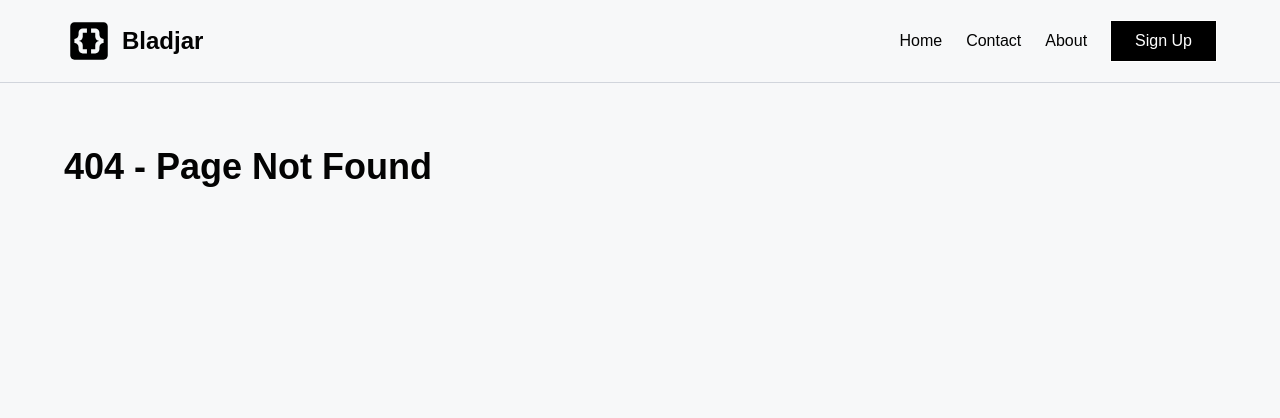
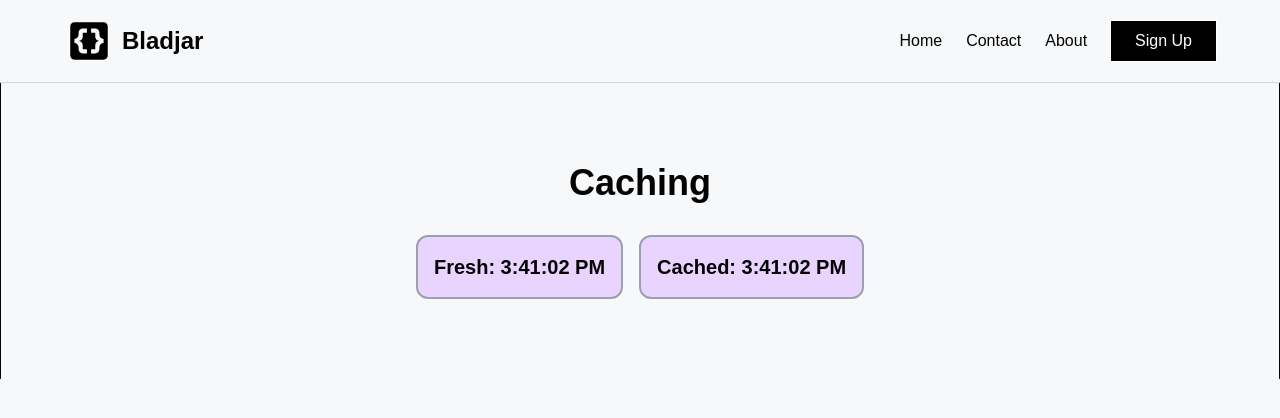
Before and after one commit to sundeeseeyou/lessons, a Next.js app in the folder next-lesson/: page /10-caching in a window 1280 px wide. Before the commit this address had no page. Shown: the top 418 px of the page. Built offline with nearby package versions, Linux system fonts and the light colour scheme.

Commit message:
effort doing next-010 point 1-3

```diff
--- /dev/null
+++ b/next-lesson/src/app/10-caching/CachedClock.tsx
@@ -0,0 +1,12 @@
+import { cacheLife } from "next/cache";
+
+export default async function CachedClock() {
+  "use cache";
+  cacheLife("minutes");
+  const time = new Date().toLocaleTimeString();
+  return (
+    <div className="flex flex-col p-4 bg-purple-200 border-2 border-gray-400 rounded-xl">
+      <p className="text-xl font-bold">Cached: {time} </p>
+    </div>
+  );
+}
--- /dev/null
+++ b/next-lesson/src/app/10-caching/FreshClock.tsx
@@ -0,0 +1,11 @@
+import { connection } from "next/server";
+
+export default async function FreshClock() {
+  await connection();
+  const time = new Date().toLocaleTimeString();
+  return (
+    <div className="flex flex-col p-4 bg-purple-200 border-2 border-gray-400 rounded-xl">
+      <p className="text-xl font-bold">Fresh: {time}</p>
+    </div>
+  );
+}
--- /dev/null
+++ b/next-lesson/src/app/10-caching/layout.tsx
@@ -0,0 +1,9 @@
+export default function PageLayout({ children }: LayoutProps<"/10-caching">) {
+  return (
+    <>
+      <section className="flex flex-1 w-full max-w-360 flex-col items-center justify-start gap-8 p-16 sm:items-start mx-auto border border-y-0 ">
+        {children}
+      </section>
+    </>
+  );
+}
--- /dev/null
+++ b/next-lesson/src/app/10-caching/page.tsx
@@ -0,0 +1,17 @@
+import { Suspense } from "react";
+import FreshClock from "./FreshClock";
+import CachedClock from "./CachedClock";
+
+export default function LessonTen() {
+  return (
+    <div className="flex flex-col w-full p-4 justify-center items-center gap-8">
+      <h1 className="text-4xl font-bold">Caching</h1>
+      <div className="flex flex-row justify-center items-center gap-4">
+        <Suspense fallback={<div className="w-30 bg-gray-600 h-8" />}>
+          <FreshClock />
+        </Suspense>
+        <CachedClock />
+      </div>
+    </div>
+  );
+}
```
Also changed, not shown: 1 other file (tests, documents, lock files or other folders).
